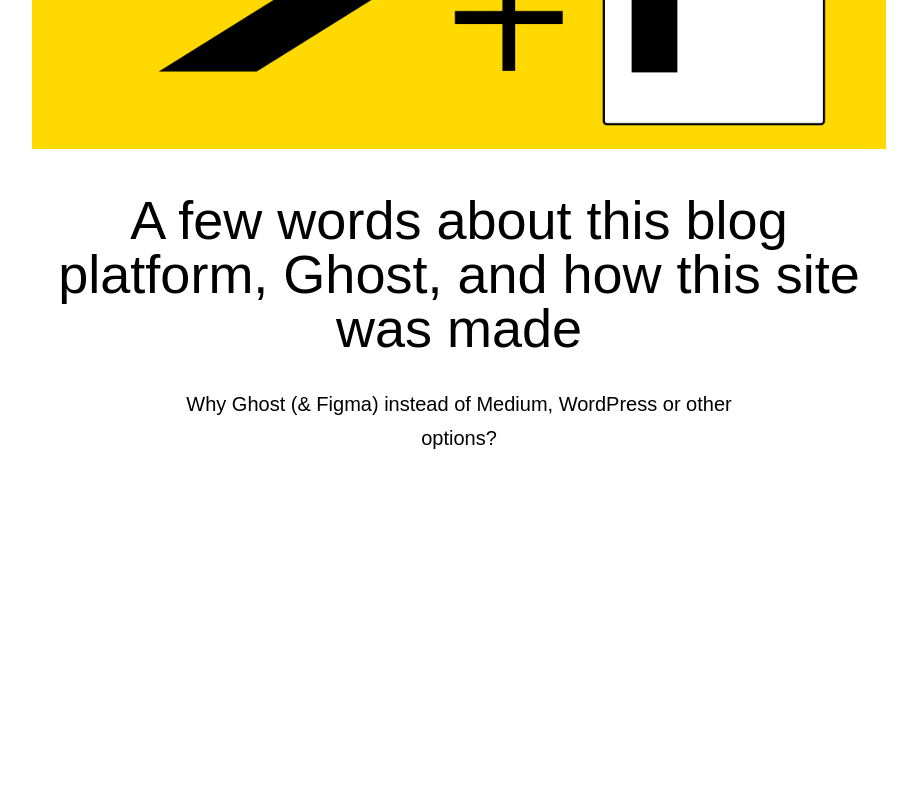
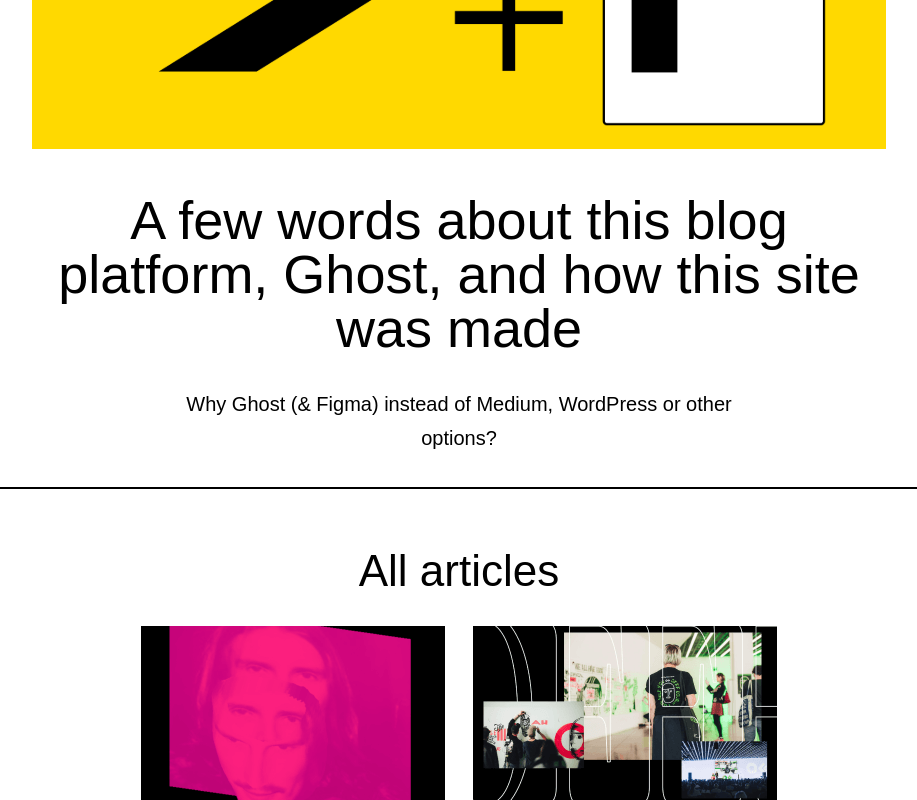
Before and after one commit to and-gurin/nordic-rose-react, a React (Create React App) app: page / in a window 1280 px wide. Shown: the part 571-1371 px from the top of the page, without its empty margins (181-1098 px from the left). Before the commit the page ends 1058 px from the top, so only its background shows below. Built offline with nearby package versions, Linux system fonts and the light colour scheme; a web font is replaced by a local one.

Commit message:
feat: add articles part

```diff
--- a/src/App.js
+++ b/src/App.js
@@ -1,12 +1,10 @@
 import React from "react";
-import {Header} from "./layouts/Header/Header";
-import {Main} from "./layouts/Main/Main";
+import {Main} from "./pages/main/Main";
 
 export function App() {
 
     return (
         <div>
-            <Header/>
             <Main/>
         </div>
     );
--- a/src/layouts/Main/Main.jsx
+++ /dev/null
@@ -1,11 +0,0 @@
-import React from "react";
-import {About} from "../../components/about/about";
-
-export function Main() {
-
-    return (
-        <div>
-            <About/>
-        </div>
-    );
-}
--- a/src/components/about/about.module.scss
+++ b/src/layouts/about/about.module.scss
@@ -1,7 +1,7 @@
-@import 'src/styles/sass/base/base';
-@import 'src/styles/sass/abstract/constans.scss';
-@import 'src/styles/sass/abstract/mixins.scss';
-@import 'src/styles/sass/abstract/placeholders.scss';
+@import '../../styles/sass/base/base';
+@import '../../styles/sass/abstract/constans';
+@import '../../styles/sass/abstract/mixins';
+@import '../../styles/sass/abstract/placeholders';
 
 .about {
   margin: 0 auto;
--- /dev/null
+++ b/src/layouts/articles/Articles.jsx
@@ -0,0 +1,81 @@
+import React from 'react';
+import styles from './Articles.module.scss';
+import article_1_small from '../../assets/image/articles/article-1-304w.png';
+import article_2_small from '../../assets/image/articles/article-2-304w.png';
+import article_3_small from '../../assets/image/articles/article-3-304w.png';
+import article_4_small from '../../assets/image/articles/article-4-304w.png';
+import article_1_large from '../../assets/image/articles/article-1-335w.png';
+import article_2_large from '../../assets/image/articles/article-2-335w.png';
+import article_3_large from '../../assets/image/articles/article-3-335w.png';
+import article_4_large from '../../assets/image/articles/article-4-335w.png';
+
+const cards = [
+    {
+        id: '1',
+        title: 'Here are some things you should know regarding how we work',
+        img_small: article_1_small,
+        img_large: article_1_large,
+        alt() {
+            return this.title.split(' ').slice(0, 3).join('_')
+        }
+    },
+    {
+        id: '2',
+        title: 'Here are some things you should know regarding how we work',
+        img_small: article_2_small,
+        img_large: article_2_large,
+        alt() {
+            return this.title.split(' ').slice(0, 3).join('_')
+        }
+    },
+    {
+        id: '3',
+        title: 'Here are some things you should know regarding how we work',
+        img_small: article_3_small,
+        img_large: article_3_large,
+        alt() {
+            return this.title.split(' ').slice(0, 3).join('_')
+        }
+    },
+    {
+        id: '4',
+        title: 'Here are some things you should know regarding how we work',
+        img_small: article_4_small,
+        img_large: article_4_large,
+        alt() {
+            return this.title.split(' ').slice(0, 3).join('_')
+        }
+    },
+]
+
+const Article = ({id, title, img_small, img_large, alt}) => {
+    return (
+        <article className={styles.card} key={id}>
+            <picture>
+                <source media="(max-width: 859px)" srcSet={img_large}/>
+                <source media="(min-width: 860px)" srcSet={img_small}/>
+                <img src={img_large} alt={alt}/>
+            </picture>
+            <h3 className={styles.card__title}>
+                {title}
+            </h3>
+        </article>
+    )
+}
+
+export const Articles = (props) => {
+    return (
+        <section className={`${styles.articles} ${styles.articles_mainPage}`}>
+            <div className={styles.articles__container}>
+                <h2 className={styles.articles__title}>
+                    {props.title}
+                </h2>
+                <div className={styles.articles__cards}>
+                    {cards.map(item=>
+                        <Article {...item}/>
+                    )}
+                </div>
+            </div>
+        </section>
+    );
+};
--- /dev/null
+++ b/src/layouts/articles/Articles.module.scss
@@ -0,0 +1,63 @@
+@import '../../styles/sass/base/base';
+@import '../../styles/sass/abstract/constans';
+@import '../../styles/sass/abstract/mixins';
+@import '../../styles/sass/abstract/placeholders';
+
+.articles {
+  padding: 56px 0 40px 0;
+  margin: 0 auto;
+  border-top: solid $color-dark 2px;
+
+  &_main-page {
+    @include media-tablet {
+      max-width: 740px;
+      border-top: solid $color-dark 2px;
+    }
+  }
+
+  &__title {
+    text-align: center;
+    margin: 0 0 29px;
+    @include media-tablet {
+      font-size: 44px;
+      line-height: 52px;
+    }
+  }
+
+  &__container {
+    margin: 0 auto;
+    @include media-tablet {
+      @include flex(column, center, center, nowrap);
+    }
+  }
+
+  &__cards {
+    @include media-tablet {
+      max-width: 740px;
+      @include flex(row, center, flex-start, wrap);
+      gap: 28px;
+    }
+  }
+
+  &__cards_post {
+    @include flex(column, flex-start, flex-start, nowrap);
+    @include media-tablet {
+      max-width: 1080px;
+      @include flex(row, center, flex-start, wrap);
+      gap: 28px;
+    }
+  }
+}
+
+.card {
+  @include flex(column, flex-start, center, nowrap);
+
+  &__title {
+    margin: 20px 0 42px;
+    @extend %font-additional-1;
+    @include font(normal, 500, 2.2rem, 2.6rem);
+    text-align: center;
+    max-width: 262px;
+  }
+
+}
--- /dev/null
+++ b/src/pages/main/Main.jsx
@@ -0,0 +1,15 @@
+import React from "react";
+import {About} from "../../layouts/about/about";
+import {Articles} from "../../layouts/articles/Articles";
+import {Header} from "../../layouts/header/Header";
+
+export function Main() {
+
+    return (
+        <div>
+            <Header/>
+            <About/>
+            <Articles title={'All articles'}/>
+        </div>
+    );
+}
```
Also changed, not shown: src/layouts/about/about.jsx (renamed from src/components/about/about.jsx), src/layouts/header/Header.jsx (renamed from src/layouts/Header/Header.jsx), src/layouts/header/Header.module.scss (renamed from src/layouts/Header/Header.module.scss).
